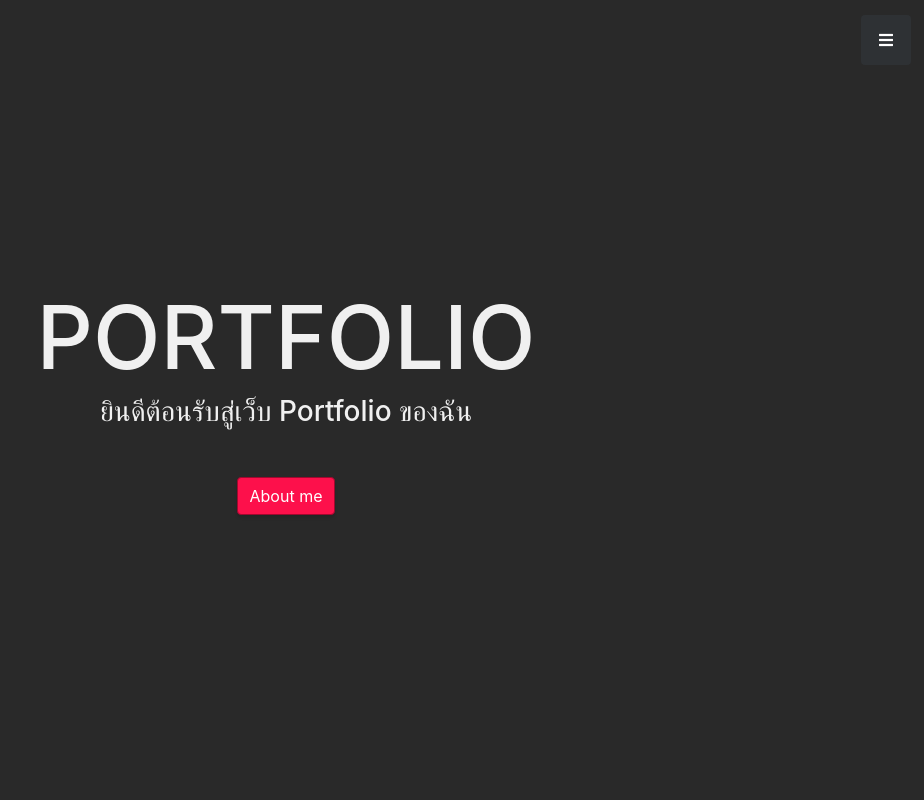
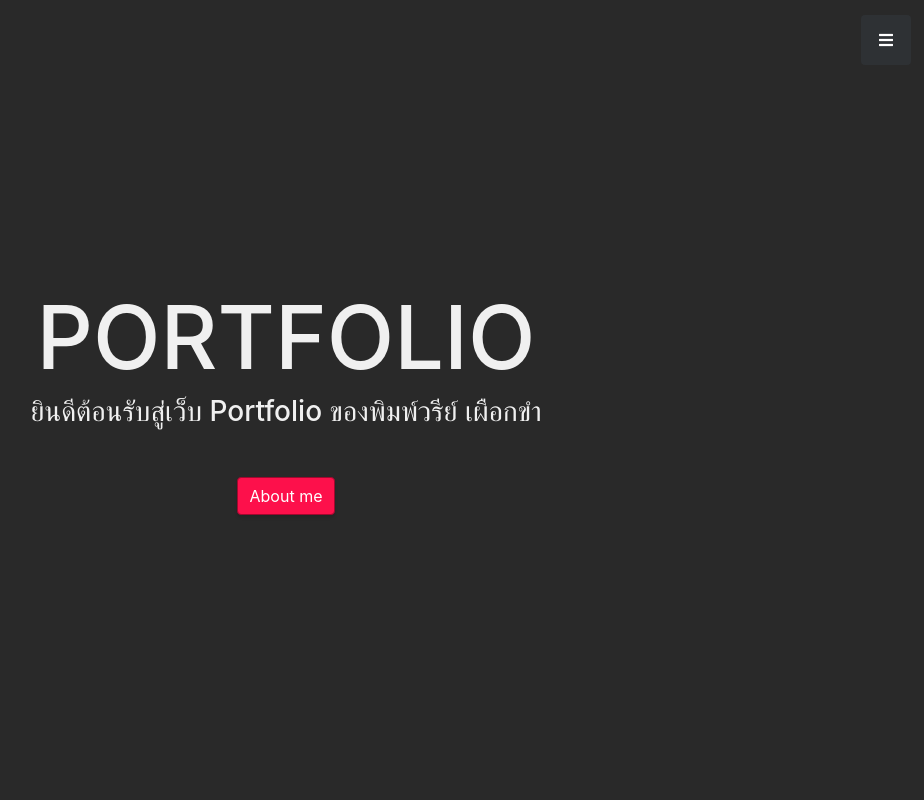
Before and after one commit to praew-pimwaree/praew-pimwaree.github.io, a website with bundled scripts: page index.html in a window 1280 px wide. Shown: the top 800 px of the page, without its empty margins (354-1278 px from the left). Built offline with nearby package versions, Linux system fonts and the light colour scheme.

Commit message:
Update index.html

```diff
--- a/index.html
+++ b/index.html
@@ -58,7 +58,7 @@
       <div class="container text-center my-auto">
         <h1 class="mb-1" style="color: rgb(240, 240, 240);">PORTFOLIO</h1>
         <h3 class="mb-5" style="color: rgb(240, 240, 240);">
-          ยินดีต้อนรับสู่เว็บ Portfolio ของฉัน
+          ยินดีต้อนรับสู่เว็บ Portfolio ของพิมพ์วรีย์ เผือกขำ
         </h3>
         <a class="btn btn-primary btn-xl js-scroll-trigger" href="#about">About me</a>
       </div>
```
